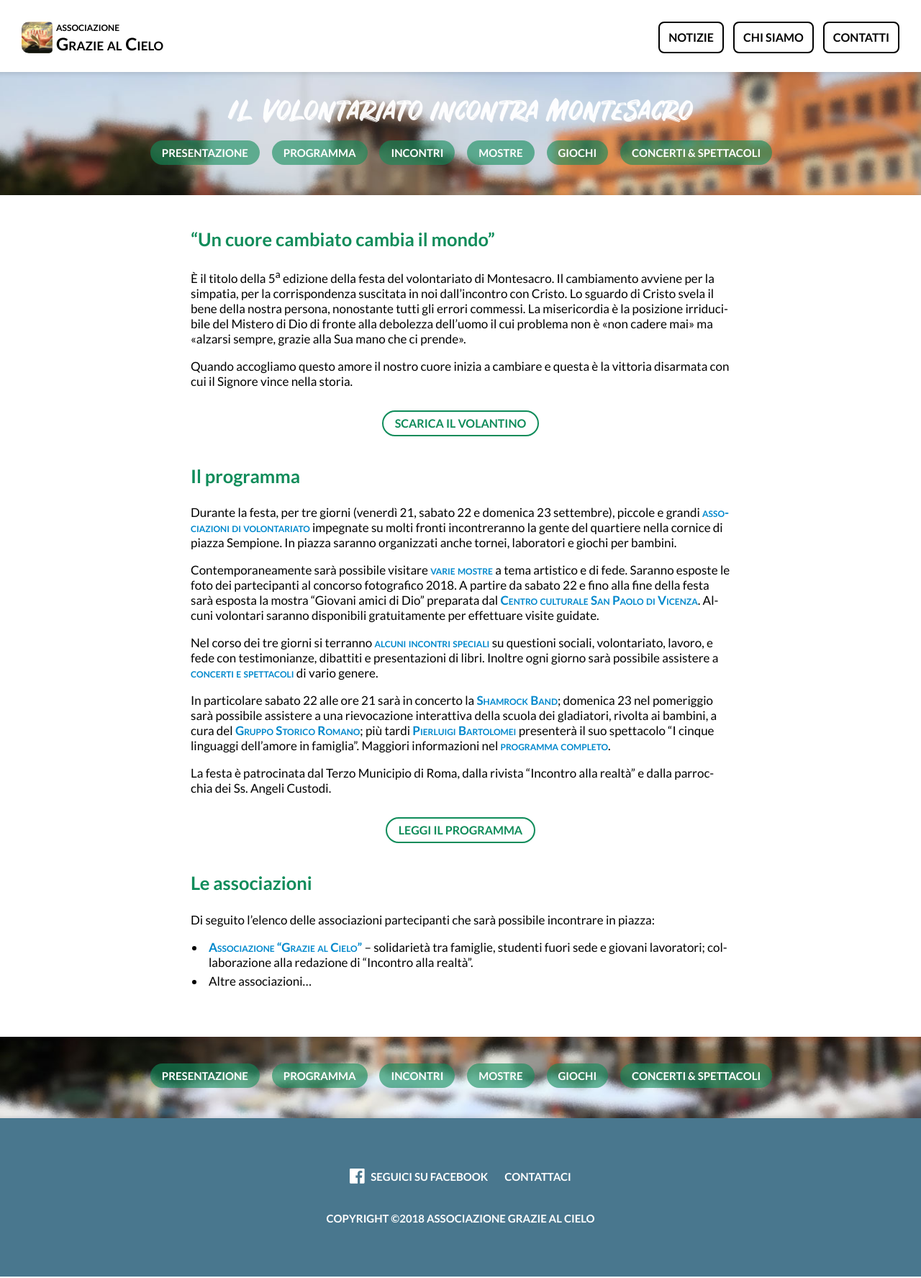
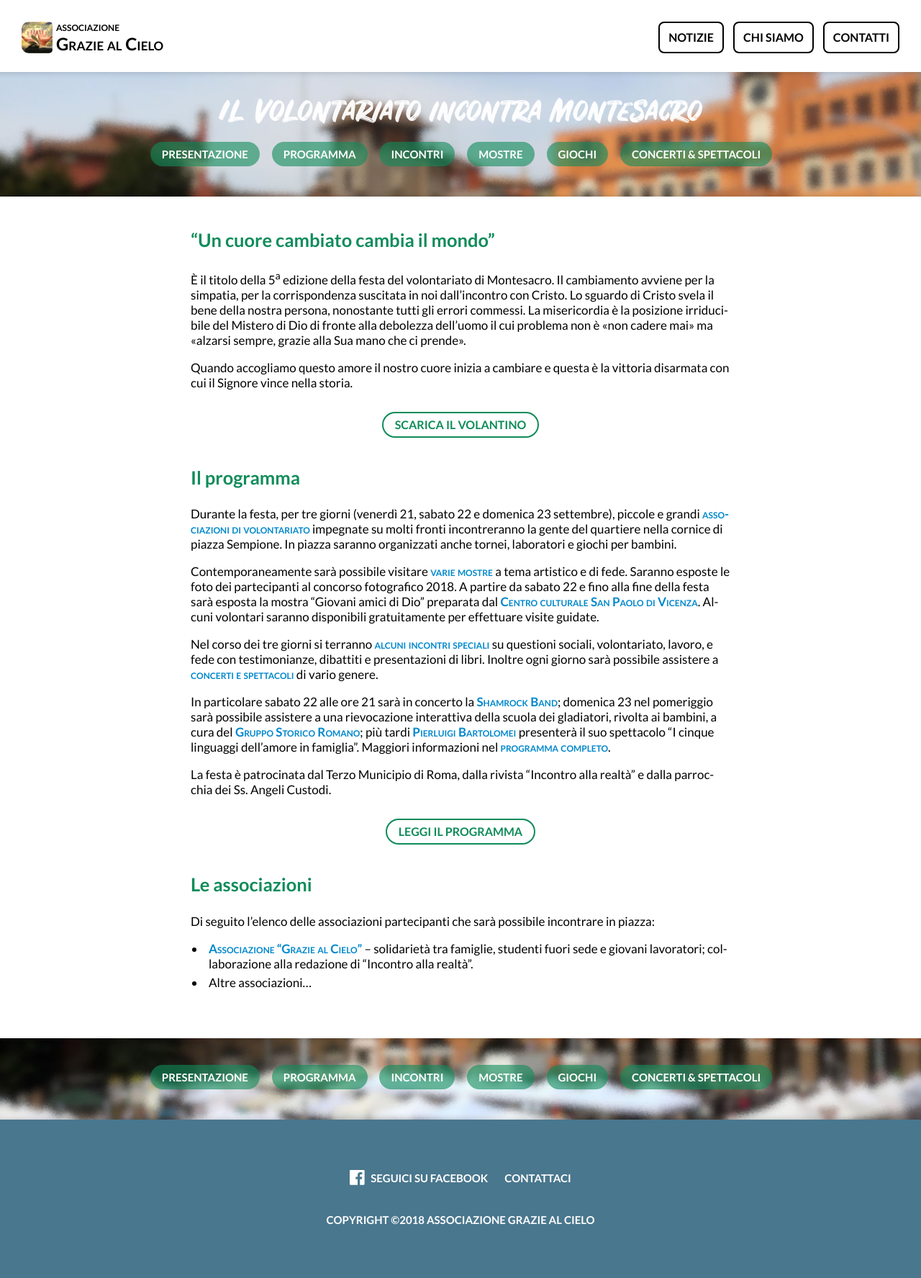
Before and after one commit to graziealcielo/graziealcielo.github.io, a Jekyll site: the page built from festa2018/index.md, in a window 1280 px wide. Shown: the whole page at 72% size. Built offline with Jekyll 4.4.1, drawn with Linux system fonts in a browser that asks for light colours.

```diff
--- /dev/null
+++ b/_sass/event-theme.scss
@@ -0,0 +1,5 @@
+$accent1: #0f8c5a;
+//$accent1: #53af82;
+$accent2: #e79957;
+$link-btn: transparentize($accent1, 0.4);
+$link-btn-highlight: transparentize($accent2, 0.4);
--- a/css/event.scss
+++ b/css/event.scss
@@ -6,12 +6,7 @@
 @import 'transform';
 @import 'query';
 @import 'theme';
-
-$accent1: #0f8c5a;
-//$accent1: #53af82;
-$accent2: #e79957;
-$link-btn: transparentize($accent1, 0.4);
-$link-btn-highlight: transparentize($accent2, 0.4);
+@import 'event-theme';
 
 header.splash {
     font-family: $splash-font;
@@ -115,7 +110,7 @@ nav.event-navbar {
         padding: 0;
 
         font-family: $splash-font;
-        font-size: 2.5em;
+        font-size: 2.6em;
         line-height: 1.2;
         font-weight: normal;
 
--- a/css/page.scss
+++ b/css/page.scss
@@ -1,6 +1,6 @@
 ---
 ---
-
+@charset 'UTF-8';
 @import 'base';
 
 body {
--- /dev/null
+++ b/css/schedule.scss
@@ -0,0 +1,275 @@
+---
+---
+@charset 'UTF-8';
+@import 'no-select';
+@import 'theme';
+@import 'event-theme';
+@import 'box-decoration-break';
+
+.schedule .content {
+    padding: 0 20px !important;
+}
+
+.timeline {
+    position: relative;
+    border-right: 6px dotted $accent1;
+    padding: 30px 0;
+    margin-right: 163px;
+}
+
+.timeline > br {
+    display: none;
+}
+
+.separator, .entry {
+    display: block;
+    margin-bottom: 32px;
+}
+
+.separator {
+    margin-top: 80px;
+    @include no-select;
+
+    &:first-of-type {
+        margin-top: 0;
+    }
+}
+
+.body, .label {
+    padding: 0;
+    padding-right: 37px;
+}
+
+.body {
+    display: block;
+}
+
+.label {
+    display: inline-block;
+
+    position: absolute;
+    left: 100%;
+
+    margin: 0;
+    padding: 0;
+    margin-left: 43px;
+
+    width: 120px;
+    line-height: 50px;
+
+    text-align: left;
+    vertical-align: middle;
+
+    @include no-select;
+
+    -webkit-hyphens: none;
+    -ms-hyphens: none;
+    hyphens: none;
+}
+
+.icon {
+    display: inline-block;
+
+    position: absolute;
+    right: -28px;
+
+    padding: 15px;
+    width: 20px;
+    height: 20px;
+
+    border-radius: 50%;
+
+    background: $accent2;
+    background-repeat: no-repeat;
+    background-position: center;
+
+    vertical-align: middle;
+
+    @include no-select;
+
+    box-shadow: 0 0 4px 0 rgba(0, 0, 0, 0);
+
+    -webkit-transition: box-shadow ease-in .3s;
+    transition: box-shadow ease-in .3s;
+}
+
+.separator, .entry {
+    &:hover .icon, &:focus .icon {
+        box-shadow: 0 4px 4px 0 rgba(0, 0, 0, .4);
+
+        -webkit-transition: box-shadow ease-out .3s;
+        transition: box-shadow ease-out .3s;
+    }
+}
+
+.separator {
+    color: $accent1;
+}
+
+.separator .body {
+    vertical-align: middle;
+    text-transform: capitalize;
+
+    line-height: 50px;
+
+    font-size: 1.6em;
+    font-weight: bold;
+}
+
+.separator .label {
+    text-transform: capitalize;
+}
+
+.separator .label {
+    font-weight: bold;
+}
+
+.separator .icon {
+    background-color: $accent1;
+    background-image: url(/img/calendar.svg);
+}
+
+.entry .body {
+    padding-top: 11px;
+}
+
+.entry .title {
+    display: block;
+
+    padding-left: 8px;
+    padding-bottom: 5px;
+
+    font-size: 1.2em;
+    font-weight: bold;
+
+    color: #fff;
+
+    span {
+        background-color: $accent2;
+        padding: 5px 0;
+        line-height: 1.5;
+        box-shadow: -8px 0 0 0 $accent2, 8px 0 0 0 $accent2;
+        @include box-decoration-break(clone);
+    }
+
+    -webkit-hyphens: none;
+    -ms-hyphens: none;
+    hyphens: none;
+}
+
+.entry .text {
+    display: block;
+    font-size: .9em;
+    padding-top: 8px;
+}
+
+.entry .info {
+    font-size: 16px;
+    font-variant: small-caps;
+    font-weight: bold;
+
+    padding-top: 8px;
+
+    text-transform: uppercase;
+
+    -webkit-hyphens: none;
+    -ms-hyphens: none;
+    hyphens: none;
+}
+
+.entry .label {
+    font-weight: bold;
+    color: $accent2;
+}
+
+.entry .icon {
+    background-image: url(/img/clock.svg);
+}
+
+@media (max-width: 639px) {
+    .timeline {
+        margin-right: 0;
+        border-right: none;
+    }
+
+    .icon {
+        position: static;
+        display: inline-block;
+    }
+
+    .separator {
+        text-align: center;
+
+        .label {
+            display: none;
+        }
+
+        .body {
+            display: inline-block;
+            padding: 0 15px;
+        }
+    }
+
+    .entry {
+        text-align: center;
+
+        .icon {
+            display: none;
+        }
+
+        .label {
+            position: static;
+            display: inline-block;
+            margin: 0;
+            margin-top: 3px;
+            padding: 5px;
+            width: auto;
+            line-height: normal;
+
+            color: #fff;
+            background: $accent2;
+
+            border-radius: 8px 8px 0 0;
+
+            &::before {
+                content: '';
+                display: inline-block;
+
+                margin-top: -2px;
+                margin-right: 2px;
+
+                width: 17px;
+                height: 17px;
+
+                vertical-align: middle;
+                background-image: url(/img/clock.svg);
+                background-size: contain;
+                background-position: center;
+                background-repeat: no-repeat;
+            }
+        }
+
+        .body {
+            padding: 0 20px;
+        }
+
+        .title {
+            padding-left: 0;
+        }
+
+        .text {
+            display: inline-block;
+            text-align: left;
+        }
+    }
+}
+
+@media (max-width: 325px) {
+    .separator {
+        .body {
+            width: 100%;
+            padding-left: 0;
+            padding-right: 0;
+        }
+    }
+}
```
Also changed, not shown: _data/schedule.yml (added, +180 -0 lines), festa2018/programma.html (added, +36 -0 lines).
